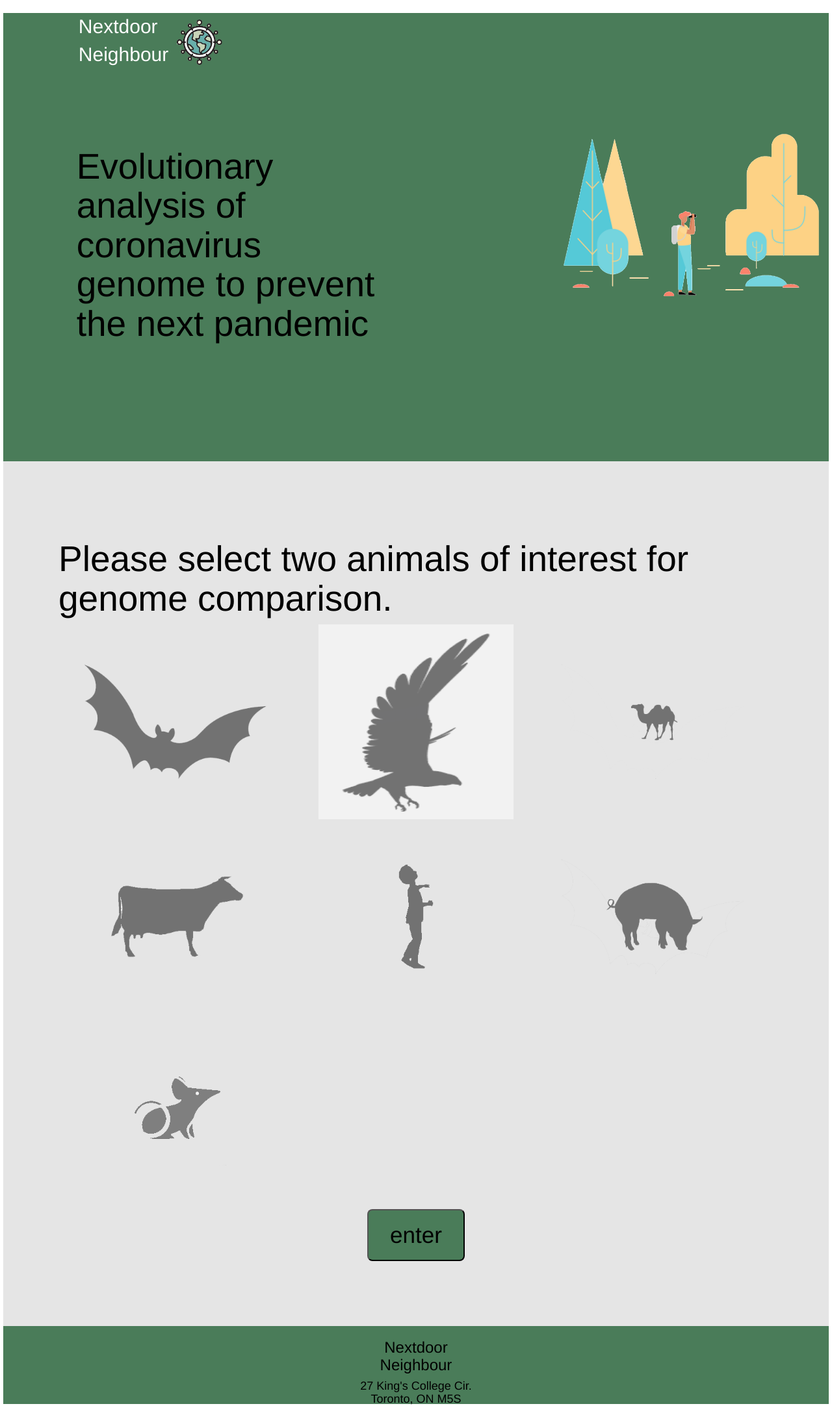
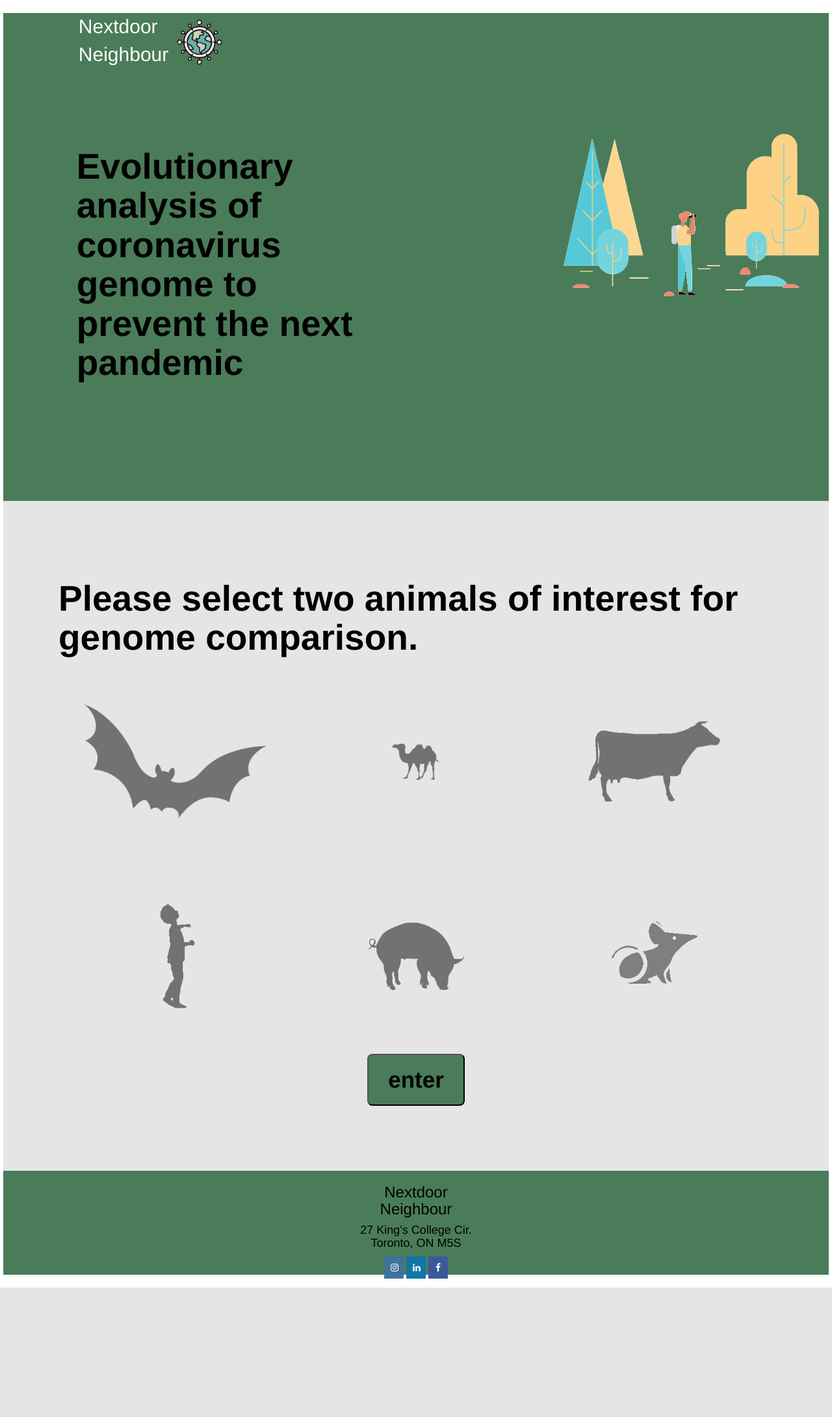
Before and after one commit to abdulamaher/covid_evolutioanry_analysis, a Flask app: page / in a window 1280 px wide. Shown: the whole page at 65% size. After the commit the page ends 1982 px from the top, so only its background shows below. Run offline with Flask 2, Linux system fonts and the light colour scheme; some libraries are stand-ins or nearby versions.

Commit message:
Added social media contact in footer.

```diff
--- a/web/main.py
+++ b/web/main.py
@@ -5,7 +5,7 @@ app = Flask(__name__)
 
 @app.route('/')
 def home_page():
-	animals = ['bat', 'bird', 'camel', 'cow', 'human', 'pig', 'rat']
+	animals = ['bat', 'camel', 'cow', 'human', 'pig', 'rat']
 	return render_template('home_page.html', animals=animals)
 
 @app.route('/results/<animal1>/<animal2>')
--- a/web/static/css/main.css
+++ b/web/static/css/main.css
@@ -30,7 +30,7 @@ body {
 
 .footer {
     background-color: #4A7C59;
-    height: 120px;
+    height: 160px;
 }
     .footer h3 {
         text-align: center;
@@ -41,6 +41,38 @@ body {
         text-align: center;
         color: black;
     }
+
+/* Style all font awesome icons */
+.fa {
+  padding: 10px;
+  font-size: 20px;
+  width: 30px;
+  text-align: center;
+  text-decoration: none;
+
+}
+
+/* Add a hover effect if you want */
+.fa:hover {
+  opacity: 0.7;
+}
+
+/* Set a specific color for each brand */
+
+.fa-facebook {
+  background: #3B5998;
+  color: white;
+}
+
+.fa-instagram {
+  background: #3F729B;
+  color: white;
+}
+
+.fa-linkedin {
+  background: #0E76A8;
+  color: white;
+}
 
 .home_landing {
     background-color: #4A7C59;
@@ -55,6 +87,7 @@ body {
         padding-right: 16px;
         padding-bottom: 26px;
         color: black;
+        font-weight: bold;
         font-size: 55px;
         max-width: 505px; }
 
@@ -85,6 +118,7 @@ body {
 }
     .home_select_instructions h1 {
         color:black;
+        font-weight: bold;
         font-size: 55px;
     }
 
@@ -95,6 +129,7 @@ body {
     transition: 0.3s;
     background-color: #4A7C59;
     font-size: 35px;
+    font-weight: bold;
     color: black;
     border-radius: 8px;
     opacity: 1
--- a/web/templates/base.html
+++ b/web/templates/base.html
@@ -1,5 +1,6 @@
 <!DOCTYPE html>
 <link rel="stylesheet" href="{{ url_for('static', filename='css/main.css') }}">
+<link rel="stylesheet" href="https://cdnjs.cloudflare.com/ajax/libs/font-awesome/4.7.0/css/font-awesome.min.css">
 <link rel="stylesheet" href="https://maxcdn.bootstrapcdn.com/bootstrap/3.4.1/css/bootstrap.min.css">
 <script src="https://ajax.googleapis.com/ajax/libs/jquery/3.5.1/jquery.min.js"></script>
 <script src="https://maxcdn.bootstrapcdn.com/bootstrap/3.4.1/js/bootstrap.min.js"></script>
@@ -31,10 +32,17 @@
 	<div class="footer row">
 		<div class="row">
 			<div class="col-lg-5"> </div>
-			<div class="col-lg-2 align-self-center">
+			<div class="col-lg-2 align-self-center" style="text-align: center;">
 				<h3 style="text-align: center;"> Nextdoor Neighbour </h2>
 				<h4 style="text-align: center;"> 27 King's College Cir. Toronto, ON M5S </h3>
-
+			</div>
+		</div>
+		<div class="row">
+			<div class="col-lg-5"> </div>
+			<div class="col-lg-2 align-self-center" style="text-align: center;">
+				<a href="https://www.instagram.com/" class="fa fa-instagram"></a>
+				<a href="https://www.linkedin.com/" class="fa fa-linkedin"></a>
+				<a href="https://www.facebook.com/" class="fa fa-facebook"></a>
 			</div>
 		</div>
 	</div>
```
